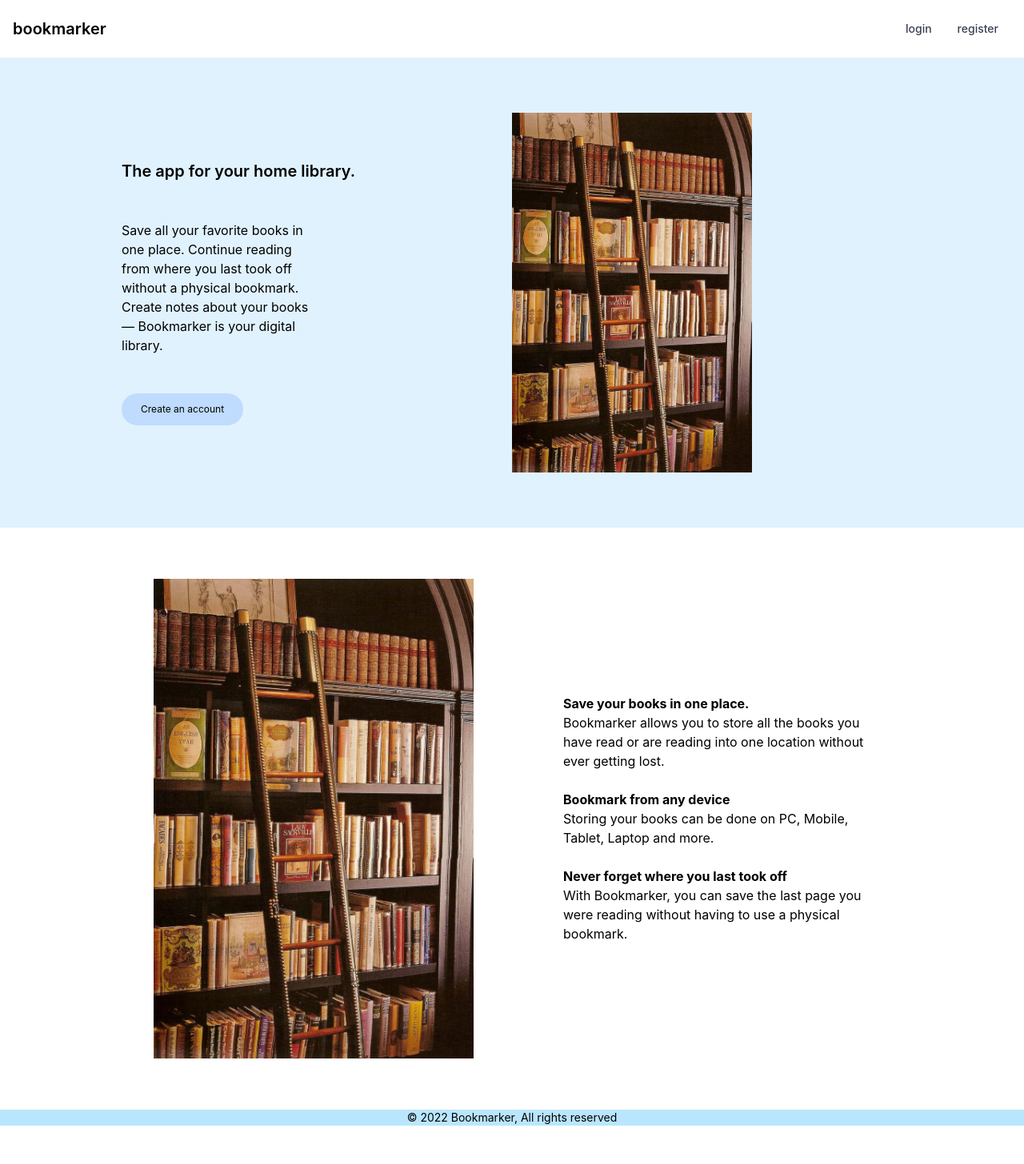
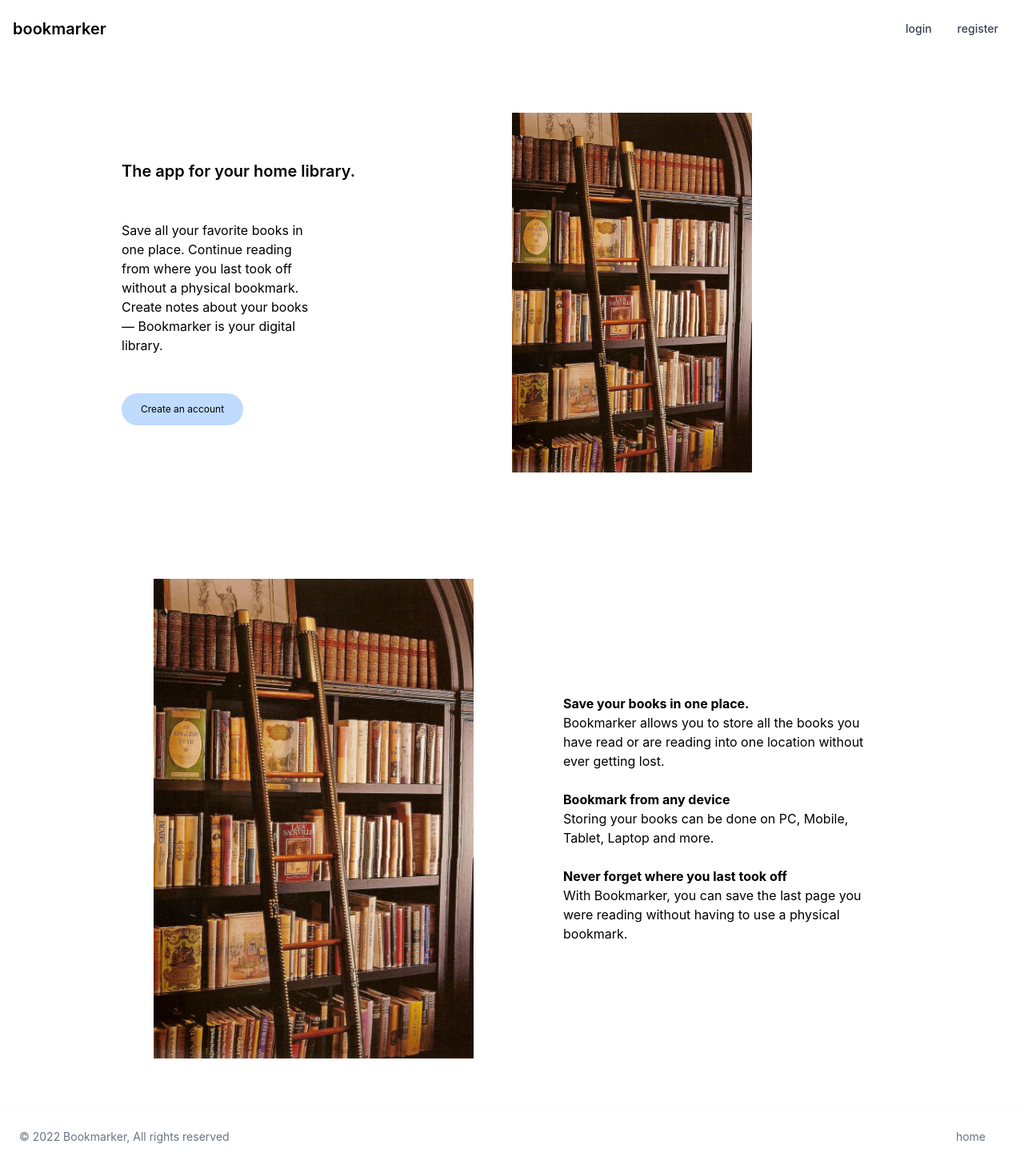
Before and after one commit to barangana/bookmarker, a Next.js app: page / in a window 1280 px wide. Shown: the whole page at 80% size. Before the commit the page ends 1408 px from the top, so only its background shows below. Built offline with nearby package versions, Linux system fonts and the light colour scheme; no server answers.

Commit message:
feat: styling on entire project

```diff
--- a/components/ui/Booklist/BookForm.tsx
+++ b/components/ui/Booklist/BookForm.tsx
@@ -46,7 +46,8 @@ export const BookForm: React.FC<BookFormProps> = ({
   }
 
   return (
-    <div className='container mx-auto grid place-items-center h-screen bg-sky-100'>
+    <div className='dark:bg-gray-800 dark:text-white'>
+      <div className='container mx-auto grid place-items-center h-screen '>
         <form
           onSubmit={(e) => {
             e.preventDefault()
@@ -83,7 +84,9 @@ export const BookForm: React.FC<BookFormProps> = ({
             <label>{text.completed}</label>
             <Input
               type='checkbox'
-            onChange={(e) => setForm({ ...form, completed: e.target.checked })}
+              onChange={(e) =>
+                setForm({ ...form, completed: e.target.checked })
+              }
             />
             {mode === 'edit' ? (
               <Button type='submit'>{text.edit_book}</Button>
@@ -95,6 +98,7 @@ export const BookForm: React.FC<BookFormProps> = ({
           </div>
         </form>
       </div>
+    </div>
   )
 }
 
--- a/components/ui/Booklist/Cards.tsx
+++ b/components/ui/Booklist/Cards.tsx
@@ -11,7 +11,7 @@ type CardsProps = {
   data: Book
 }
 
-// TODO: Potentially add book images?
+// TODO: Fix styling inside of cards
 
 export const Cards: React.FC<CardsProps> = ({ data }: CardsProps) => {
   const router = useRouter()
@@ -30,30 +30,31 @@ export const Cards: React.FC<CardsProps> = ({ data }: CardsProps) => {
   }
 
   return (
-    <div className='max-w-sm rounded-lg border bg-sky-200 p-6 shadow-md'>
-      <div className='flex flex-row px-4 py-2 justify-between'>
+    <div className='max-w-sm rounded-lg border border-gray-200 bg-white p-6 shadow-md dark:border-gray-700 dark:bg-gray-900'>
+      <div className='flex px-4 py-2 justify-between'>
         <HeartIcon id={data.id} favorite={data.favorite} />
         <button onClick={() => handleDelete(data.id)}>delete</button>
       </div>
-      <div className='pl-4'>
+      <div className=''>
         <Link href='/'>
-          <h3 className='text-2xl font-semibold pt-6'>{data.title}</h3>
+          <h3 className='mb-2 text-2xl font-bold tracking-tight text-gray-900 dark:text-white'>
+            {data.title}
+          </h3>
         </Link>
         <div>
           {text.booklist_type_of_book}: {data.type}
         </div>
-        <div className='pt-6'>
+        <div className=''>
           {text.booklist_nb_pages}: {data.pages}
         </div>
-
         <div>
           {text.latest_page}: {data.pageLeftOff}
         </div>
-        <div className='pt-8'>
+        <div className=''>
           {text.booklist_status}:
           {data.completed === true ? ' completed' : ' not completed'}
         </div>
-        <div className='pt-4'>
+        <div className=''>
           <Link href={`/booklist/${data.id.toString()}`}>
             <Button>Edit</Button>
           </Link>
--- a/components/ui/Footer.tsx
+++ b/components/ui/Footer.tsx
@@ -4,12 +4,17 @@ import text from '../../utils/text.json'
 // TODO: Add more content to footer in the future
 export const Footer = () => {
   return (
-    <div className='container mx-auto bg-sky-200'>
-      <div className='grid place-items-center'>
-        <div className='text-sm'>
-          © {new Date().getFullYear() + text.copyrights}
-        </div>
-      </div>
-    </div>
+    <footer className='p-4 bg-white shadow md:flex md:items-center md:justify-between md:p-6 dark:bg-gray-900'>
+      <span className='text-sm text-gray-500 sm:text-center dark:text-white'>
+        © {new Date().getFullYear() + text.copyrights}
+      </span>
+      <ul className='flex flex-wrap items-center mt-3 text-sm text-gray-500 dark:text-white sm:mt-0'>
+        <li>
+          <a href='/' className='mr-4 hover:underline md:mr-6 '>
+            home
+          </a>
+        </li>
+      </ul>
+    </footer>
   )
 }
--- a/components/ui/Hero.tsx
+++ b/components/ui/Hero.tsx
@@ -8,7 +8,7 @@ import Image from 'next/image'
 
 export const Hero = () => {
   return (
-    <div className='container mx-auto px-6 bg-sky-100'>
+    <div className='container mx-auto px-6 dark:bg-gray-800 dark:text-white'>
       <div className='grid grid-cols-2'>
         <div className='my-32 mx-32'>
           <div className='pb-12 text-xl font-semibold'>{text.hero_title}</div>
--- a/pages/booklist/index.tsx
+++ b/pages/booklist/index.tsx
@@ -3,7 +3,7 @@ import { PrismaClient } from '@prisma/client'
 import { getSession } from 'next-auth/react'
 import { GetServerSideProps, NextPage } from 'next'
 import { Book } from '../../utils/types/types'
-import { Input, Layout } from '../../components'
+import { Layout } from '../../components'
 import { Cards } from '../../components'
 
 //TODO: Once Next13 has a stable build, migrate to Next13 data fetching
@@ -22,10 +22,11 @@ const Books: NextPage<BooksProps> = ({ books }) => {
   )
   console.log(search)
   return (
+    <div className='dark:bg-gray-800 dark:text-white'>
       <Layout>
-      <div className='container mx-auto my-4'>
-        <h1 className='text-4xl'>your books</h1>
-        <div className='flex flex-col my-4'>
+        <div className='flex gap-12 container mx-auto my-4'>
+          {/* <h1 className='text-4xl'>your books</h1> */}
+          <div className='flex flex-col my-6'>
             <label className='mb-2'>filter by name or title</label>
             <input
               className='rounded-full bg-sky-200 pl-4'
@@ -33,10 +34,11 @@ const Books: NextPage<BooksProps> = ({ books }) => {
               onChange={(e) => setSearch(e.target.value)}
             />
           </div>
+          <div>
             {books.length > 0 ? (
-          <div className='grid grid-cols-3'>
+              <div className='grid grid-cols-3 gap-4'>
                 {filteredSearch.map((book) => (
-              <div className='pt-6'>
+                  <div className='my-6'>
                     <Cards key={book.id} data={book} />
                   </div>
                 ))}
@@ -47,7 +49,9 @@ const Books: NextPage<BooksProps> = ({ books }) => {
               </div>
             )}
           </div>
+        </div>
       </Layout>
+    </div>
   )
 }
 
--- a/pages/index.tsx
+++ b/pages/index.tsx
@@ -3,7 +3,7 @@ import { Hero, Layout, Features } from '../components'
 
 const Home: NextPage = () => {
   return (
-    <div>
+    <div className='dark:bg-gray-800 dark:text-white'>
       <Layout>
         <Hero />
         <Features />
```
Lines whose indentation alone changed are shown as unchanged.
